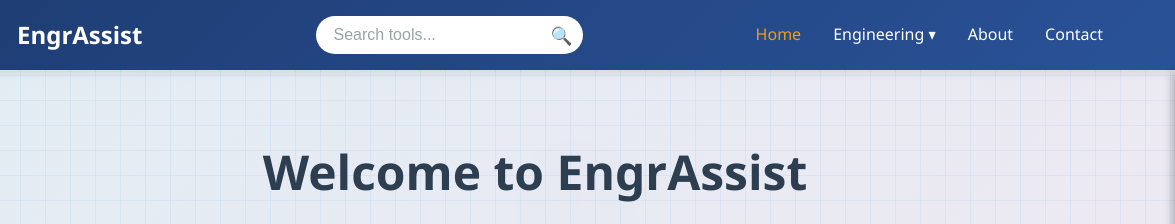
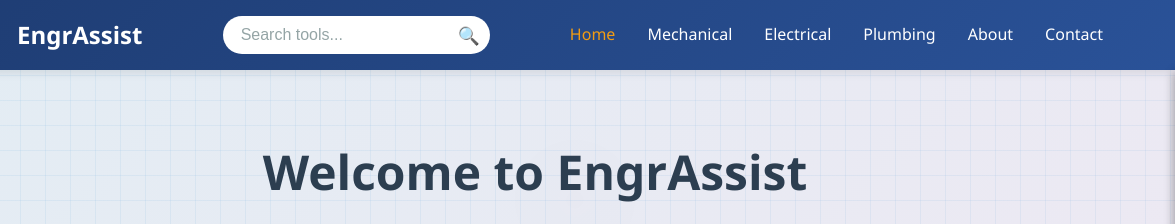
Before and after one commit to engrassist-svg/engrassist_gcs, a website: page index.html in a window 1280 px wide. Shown: the top 224 px of the page, 105-1280 px from the left. Drawn offline with Linux system fonts and the light colour scheme.

Commit message:
Comment out Engineering dropdown in header
Comment out the Engineering dropdown section in the navigation.

```diff
--- a/header.html
+++ b/header.html
@@ -18,8 +18,11 @@
         <!-- RIGHT: Desktop Navigation Links -->
         <ul class="nav-menu">
             <li><a href="index.html">Home</a></li>
+            <li><a href="mechanical_page.html">Mechanical</a></li>
+            <li><a href="electrical_page.html">Electrical</a></li>
+            <li><a href="plumbing_page.html">Plumbing</a></li>
 
-            <!-- Engineering Dropdown -->
+            <!-- Engineering Dropdown
             <li class="dropdown">
                 <a href="#" class="dropbtn">Engineering ▾</a>
                 <div class="dropdown-content">
@@ -27,7 +30,7 @@
                     <a href="electrical_page.html">Electrical</a>
                     <a href="plumbing_page.html">Plumbing</a>
                 </div>
-            </li>
+            </li> -->
 
             <li><a href="about.html">About</a></li>
             <li><a href="contact.html">Contact</a></li>
```
